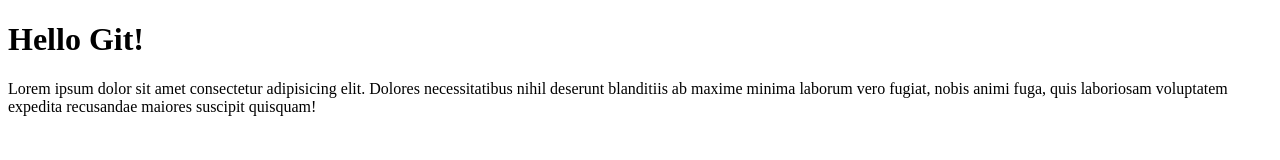
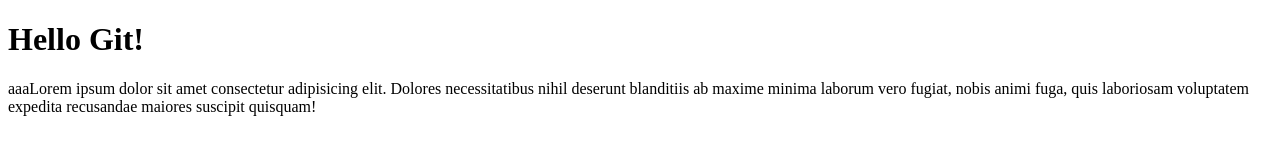
Before and after one commit to AnnaPawlowskaa/git-course-4, a plain HTML site: page index.html in a window 1280 px wide. Drawn offline with Linux system fonts and the light colour scheme.

Commit message:
paragraph changed

```diff
--- a/index.html
+++ b/index.html
@@ -8,6 +8,6 @@
 </head>
 <body>
     <h1>Hello Git!</h1>
-    <p>Lorem ipsum dolor sit amet consectetur adipisicing elit. Dolores necessitatibus nihil deserunt blanditiis ab maxime minima laborum vero fugiat, nobis animi fuga, quis laboriosam voluptatem expedita recusandae maiores suscipit quisquam!</p>
+    <p>aaaLorem ipsum dolor sit amet consectetur adipisicing elit. Dolores necessitatibus nihil deserunt blanditiis ab maxime minima laborum vero fugiat, nobis animi fuga, quis laboriosam voluptatem expedita recusandae maiores suscipit quisquam!</p>
 </body>
 </html>
```
